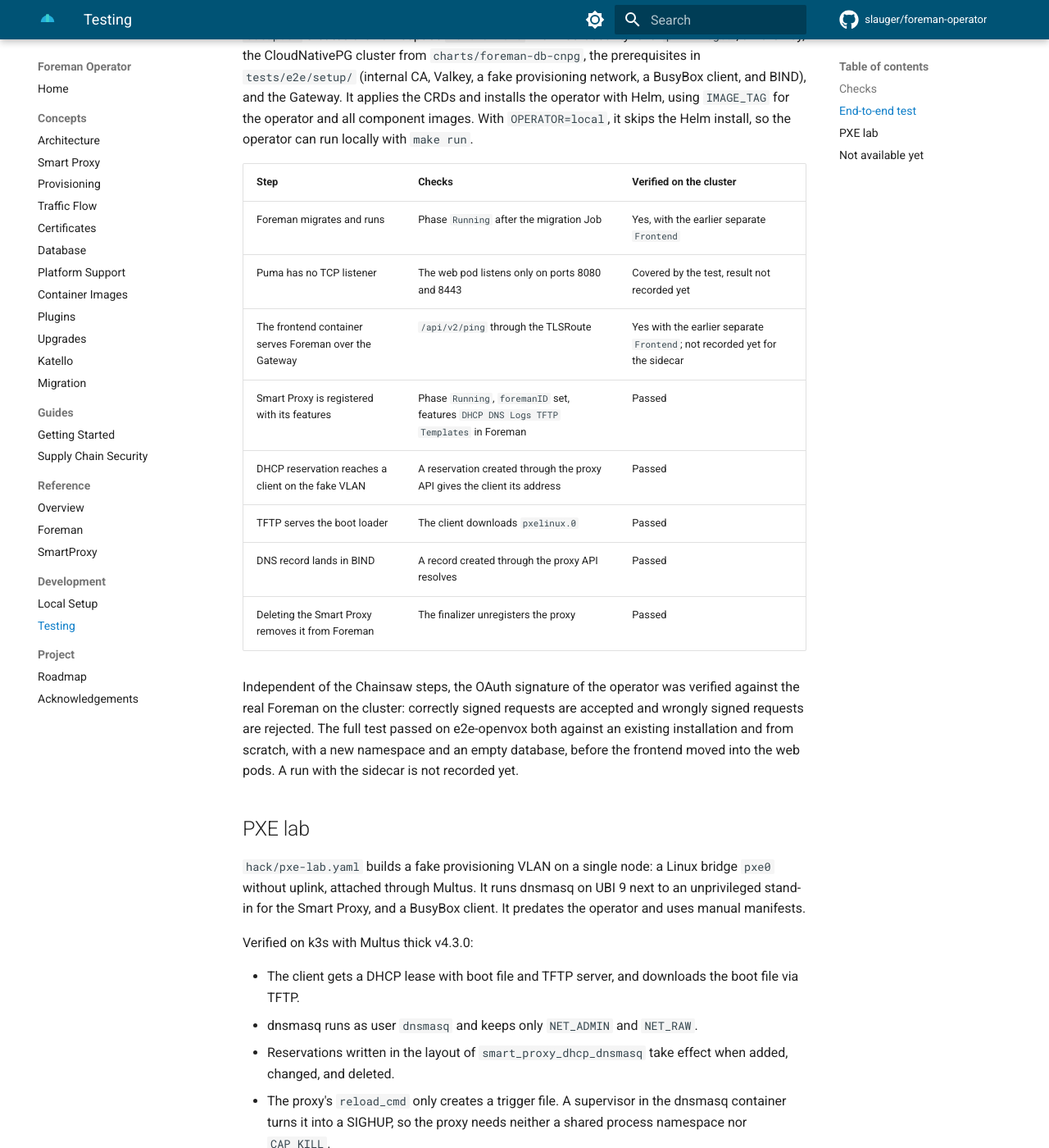
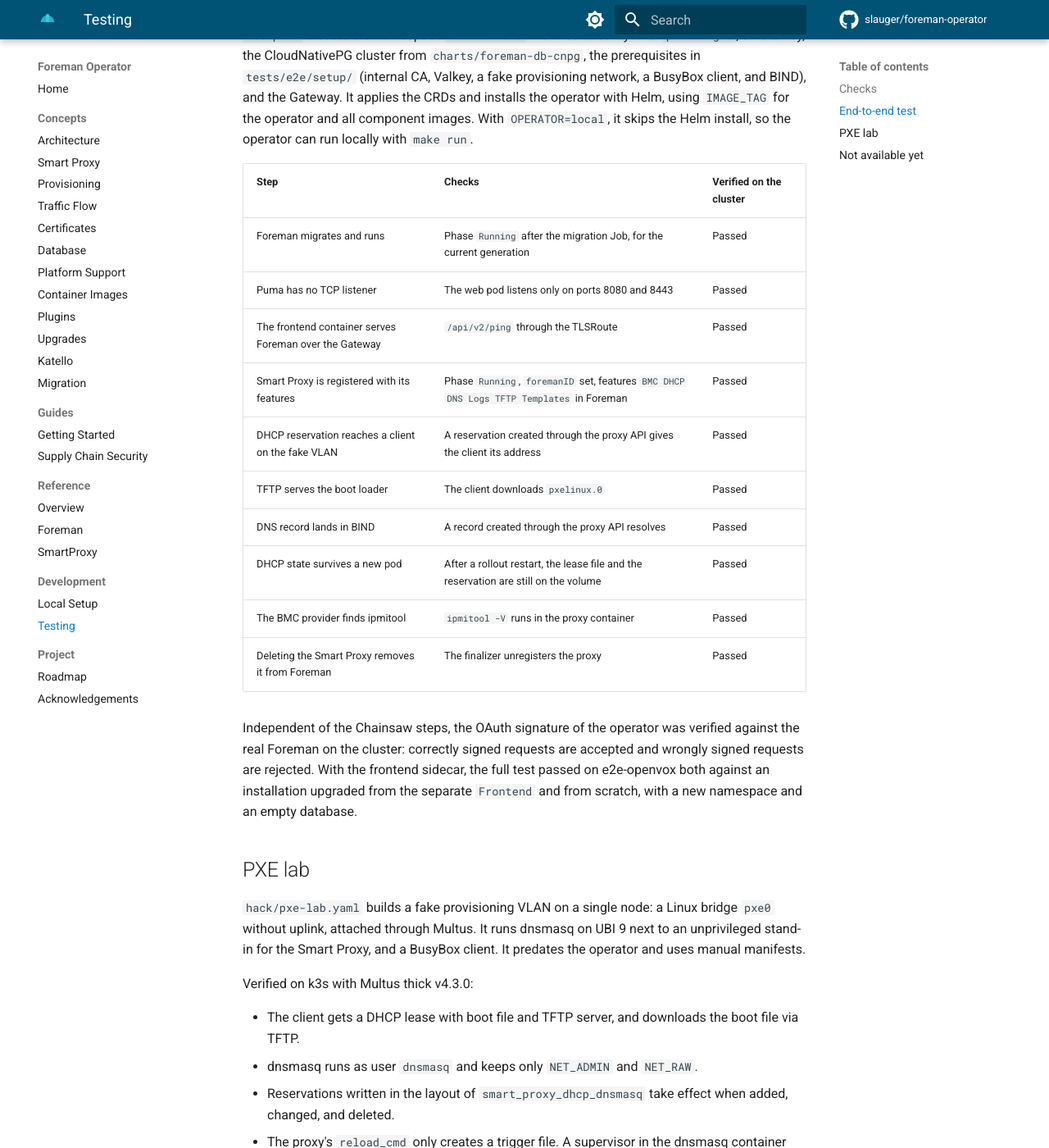
Before and after one commit to slauger/foreman-operator, an MkDocs documentation site: the page built from docs/development/testing.md, in a window 1280 px wide and 1400 px high, scrolled down 1024 px. Shown: the whole window at 82% size. Built offline with MkDocs 1.6.1 and Material for MkDocs 9.7.7, drawn with Linux system fonts in a browser that asks for light colours; comment, search, counter and statistics services are not loaded.

Commit message:
docs: record the E2E run with the frontend sidecar
The test now removes a reservation left on the proxy volume by an
earlier run before it creates its own.

```diff
--- a/docs/development/testing.md
+++ b/docs/development/testing.md
@@ -29,16 +29,18 @@ chainsaw test --config tests/e2e/chainsaw-config.yaml tests/e2e/mvp
 
 | Step | Checks | Verified on the cluster |
 |---|---|---|
-| Foreman migrates and runs | Phase `Running` after the migration Job | Yes, with the earlier separate `Frontend` |
-| Puma has no TCP listener | The web pod listens only on ports 8080 and 8443 | Covered by the test, result not recorded yet |
-| The frontend container serves Foreman over the Gateway | `/api/v2/ping` through the TLSRoute | Yes with the earlier separate `Frontend`; not recorded yet for the sidecar |
-| Smart Proxy is registered with its features | Phase `Running`, `foremanID` set, features `DHCP DNS Logs TFTP Templates` in Foreman | Passed |
+| Foreman migrates and runs | Phase `Running` after the migration Job, for the current generation | Passed |
+| Puma has no TCP listener | The web pod listens only on ports 8080 and 8443 | Passed |
+| The frontend container serves Foreman over the Gateway | `/api/v2/ping` through the TLSRoute | Passed |
+| Smart Proxy is registered with its features | Phase `Running`, `foremanID` set, features `BMC DHCP DNS Logs TFTP Templates` in Foreman | Passed |
 | DHCP reservation reaches a client on the fake VLAN | A reservation created through the proxy API gives the client its address | Passed |
 | TFTP serves the boot loader | The client downloads `pxelinux.0` | Passed |
 | DNS record lands in BIND | A record created through the proxy API resolves | Passed |
+| DHCP state survives a new pod | After a rollout restart, the lease file and the reservation are still on the volume | Passed |
+| The BMC provider finds ipmitool | `ipmitool -V` runs in the proxy container | Passed |
 | Deleting the Smart Proxy removes it from Foreman | The finalizer unregisters the proxy | Passed |
 
-Independent of the Chainsaw steps, the OAuth signature of the operator was verified against the real Foreman on the cluster: correctly signed requests are accepted and wrongly signed requests are rejected. The full test passed on e2e-openvox both against an existing installation and from scratch, with a new namespace and an empty database, before the frontend moved into the web pods. A run with the sidecar is not recorded yet.
+Independent of the Chainsaw steps, the OAuth signature of the operator was verified against the real Foreman on the cluster: correctly signed requests are accepted and wrongly signed requests are rejected. With the frontend sidecar, the full test passed on e2e-openvox both against an installation upgraded from the separate `Frontend` and from scratch, with a new namespace and an empty database.
 
 ## PXE lab
 
```
Also changed, not shown: README.md (+2 -2 lines), docs/concepts/traffic-flow.md (+1 -1 lines), docs/index.md (+1 -1 lines), docs/roadmap.md (+1 -1 lines), 1 other file.
